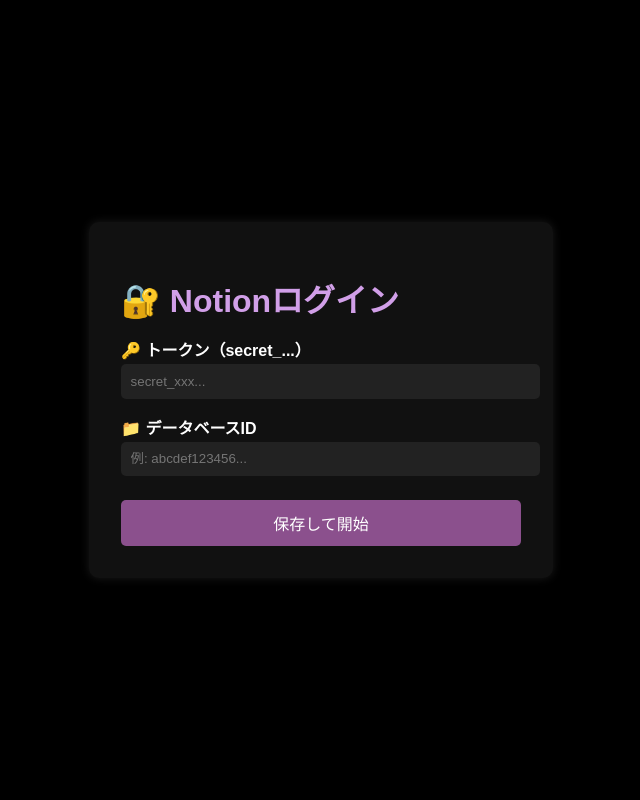
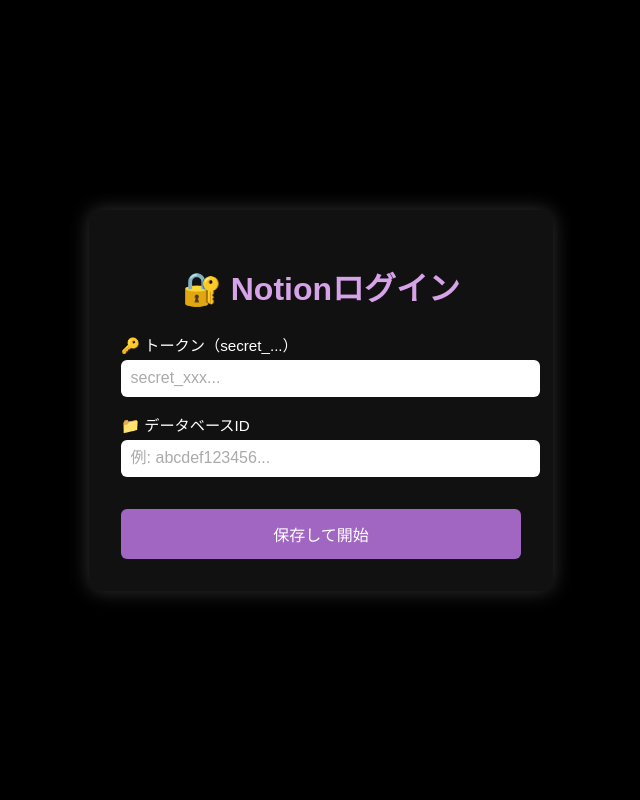
Before and after one commit to SiGQvism/bookscanner, a FastAPI app: page / in a window 1280 px wide. Shown: the whole page, without its empty margins (319-959 px from the left). Run offline with FastAPI, Linux system fonts and the light colour scheme.

Commit message:
Update layout

```diff
--- a/templates/login.html
+++ b/templates/login.html
@@ -4,97 +4,96 @@
   <meta charset="UTF-8" />
   <meta name="viewport" content="width=device-width, initial-scale=1.0"/>
   <title>Notionログイン</title>
+  <link rel="manifest" href="/manifest.json" />
+  <link rel="icon" href="/static/isbn192.png" />
+  <meta name="theme-color" content="#000000" />
   <style>
     body {
+      margin: 0;
       background-color: #000;
       color: #fff;
-      font-family: 'Arial', sans-serif;
+      font-family: 'Arial', 'Hiragino Kaku Gothic ProN', sans-serif;
       display: flex;
-      flex-direction: column;
+      justify-content: center;
       align-items: center;
-      justify-content: center;
       height: 100vh;
-      margin: 0;
-    }
-
-    h1 {
-      color: #d19fe8;
-      margin-bottom: 1rem;
     }
 
     .login-box {
       background-color: #111;
       padding: 2rem;
-      border-radius: 10px;
-      box-shadow: 0 0 10px rgba(255, 255, 255, 0.1);
+      border-radius: 12px;
+      box-shadow: 0 0 20px rgba(255, 255, 255, 0.2);
       width: 90%;
       max-width: 400px;
+    }
+
+    h1 {
+      color: #d6a2e8;
+      text-align: center;
+      margin-bottom: 1.5rem;
     }
 
     label {
       display: block;
       margin-top: 1rem;
-      margin-bottom: 0.2rem;
-      font-weight: bold;
+      font-size: 0.95rem;
     }
 
-    input[type="text"] {
+    input[type="text"],
+    input[type="password"] {
       width: 100%;
       padding: 0.6rem;
+      border-radius: 6px;
       border: none;
-      border-radius: 5px;
-      background-color: #222;
-      color: #fff;
+      margin-top: 0.3rem;
+      font-size: 1rem;
+    }
+
+    input::placeholder {
+      color: #aaa;
     }
 
     button {
-      margin-top: 1.5rem;
+      margin-top: 2rem;
       width: 100%;
-      padding: 0.7rem;
-      background-color: #8b508d;
-      color: #fff;
+      padding: 0.8rem;
+      background-color: #a166c1;
+      color: white;
+      font-size: 1rem;
       border: none;
-      border-radius: 5px;
-      font-size: 1rem;
+      border-radius: 6px;
       cursor: pointer;
-    }
-
-    button:hover {
-      background-color: #a85fa8;
     }
   </style>
 </head>
 <body>
   <div class="login-box">
     <h1>🔐 Notionログイン</h1>
+
     <label for="token">🔑 トークン（secret_...）</label>
-    <input type="text" id="token" placeholder="secret_xxx..." autocomplete="username"/>
+    <input type="password" id="token" name="token" placeholder="secret_xxx..." autocomplete="on" required />
 
     <label for="dbid">📁 データベースID</label>
-    <input type="text" id="dbid" placeholder="例: abcdef123456..." autocomplete="current-password"/>
+    <input type="text" id="dbid" name="dbid" placeholder="例: abcdef123456..." autocomplete="on" required />
 
-    <button onclick="saveAndGo()">保存して開始</button>
+    <button onclick="saveAndRedirect()">保存して開始</button>
   </div>
 
   <script>
-    function saveAndGo() {
-      const token = document.getElementById("token").value.trim();
-      const dbid = document.getElementById("dbid").value.trim();
+    function saveAndRedirect() {
+      const token = document.getElementById('token').value.trim();
+      const dbid = document.getElementById('dbid').value.trim();
 
       if (!token || !dbid) {
-        alert("トークンとデータベースIDの両方を入力してください");
+        alert("すべての項目を入力してください");
         return;
       }
 
       localStorage.setItem("notionToken", token);
       localStorage.setItem("notionDbId", dbid);
-      window.location.href = "/scan";  // スキャン画面へ遷移
+      window.location.href = "/scan";
     }
-    window.addEventListener("DOMContentLoaded", () => {
-  document.getElementById("token").value = localStorage.getItem("notionToken") || "";
-  document.getElementById("dbid").value = localStorage.getItem("notionDbId") || "";
-});
-
   </script>
 </body>
 </html>
```
Also changed, not shown: templates/scan.html (+36 -42 lines).
